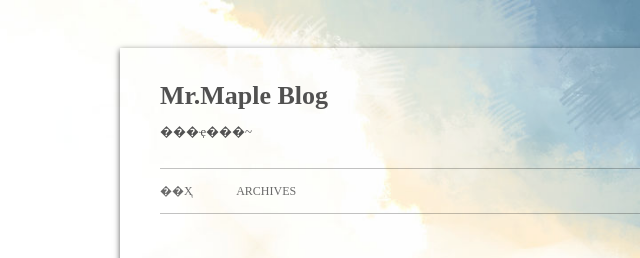
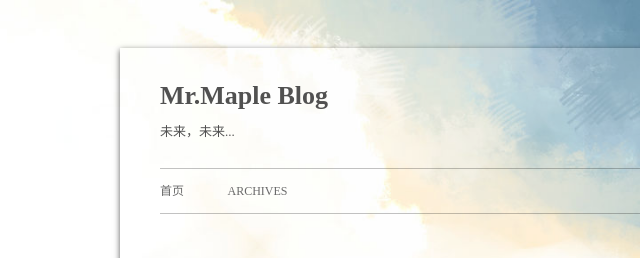
Before and after one commit to DriverMaple/drivermaple.github.io, a plain HTML site: page archives/index.html in a window 1280 px wide. Shown: the top 258 px of the page, 0-640 px from the left. Drawn offline with Linux system fonts and the light colour scheme.

Commit message:
Site updated: 2016-11-16 19:09:43

```diff
--- a/archives/index.html
+++ b/archives/index.html
@@ -39,7 +39,7 @@
       </h1>
 
         <h2 class="site-description">
-          <a href="/" id="subtitle">���ҿ���~</a>
+          <a href="/" id="subtitle">未来，未来...</a>
         </h2>
 
     </hgroup>
@@ -50,7 +50,7 @@
             <div class="menu-main-container">
                 <ul id="menu-main" class="nav-menu">
 
-                    <li class="menu-item menu-item-type-post_type menu-item-object-page"><a href="/Home">��ҳ</a></li>
+                    <li class="menu-item menu-item-type-post_type menu-item-object-page"><a href="/Home">首页</a></li>
 
                     <li class="menu-item menu-item-type-post_type menu-item-object-page"><a href="/archives">Archives</a></li>
 
```
Also changed, not shown: 2016/11/16/hello-world/index.html (+3 -3 lines), archives/2016/11/index.html (+2 -2 lines), archives/2016/index.html (+2 -2 lines), index.html (+3 -3 lines), css/images/favicon.ico.
